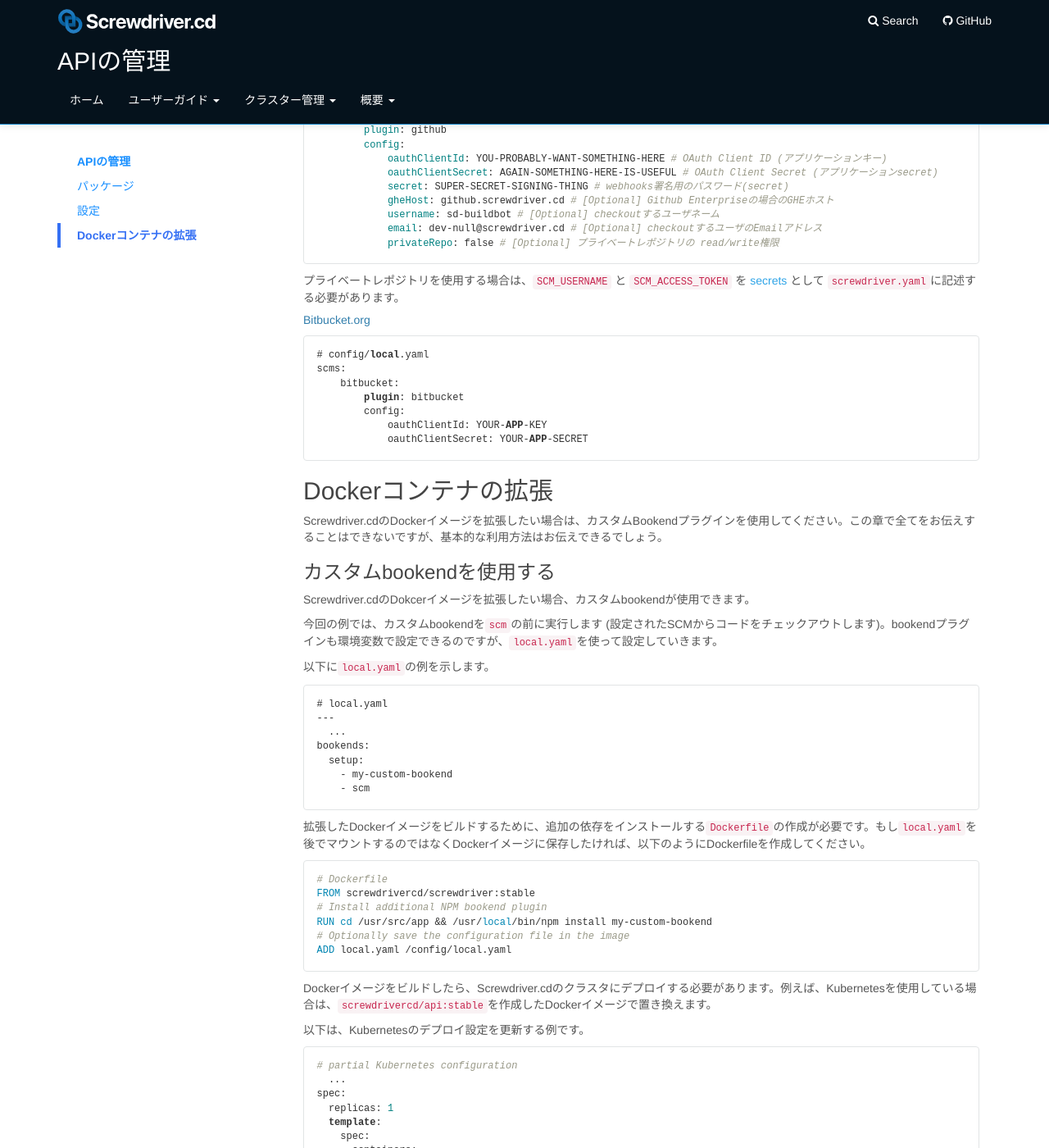
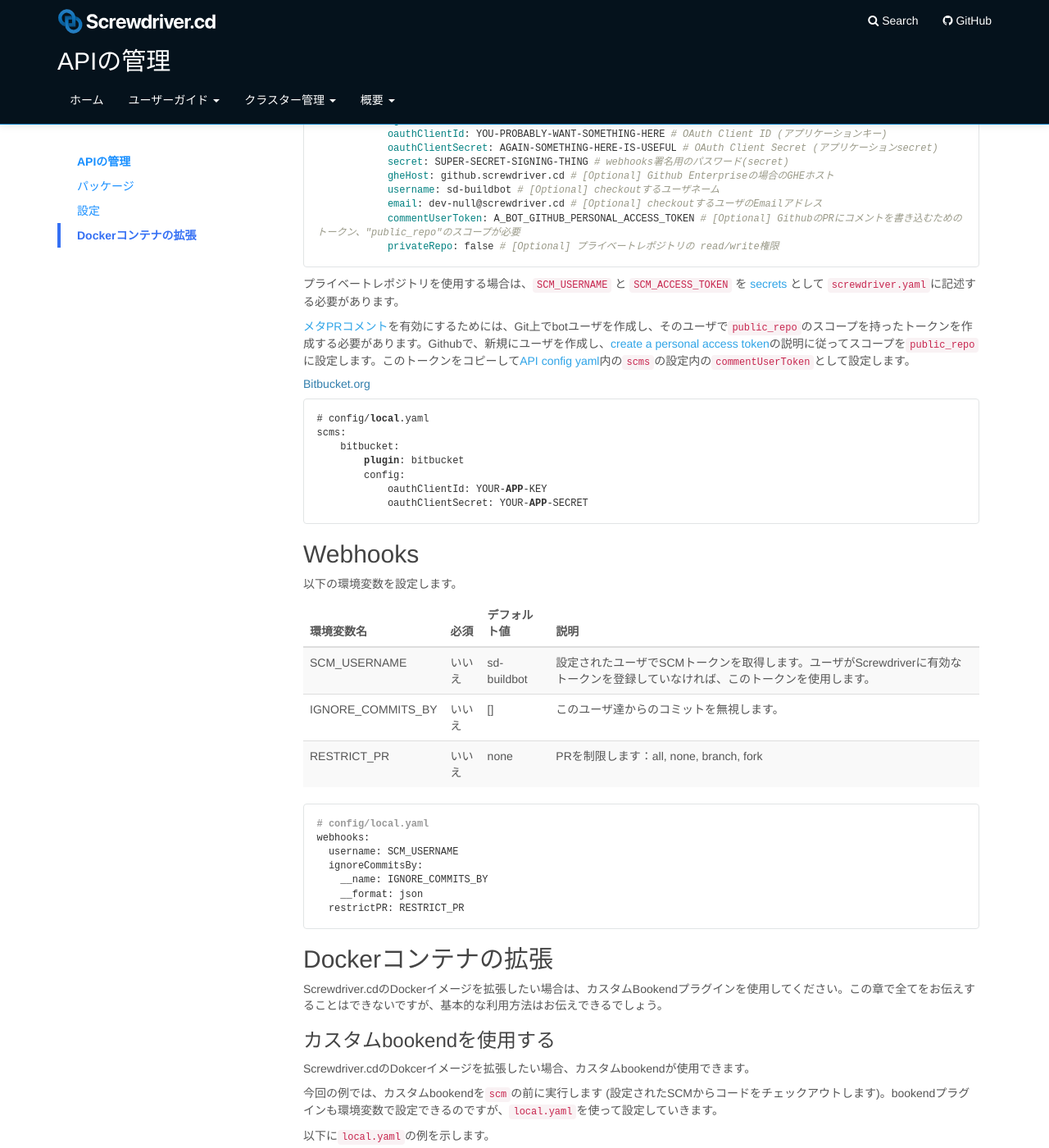
Before and after one commit to screwdriver-cd/guide, a Jekyll site: the page built from docs/ja/cluster-management/configure-api.md, in a window 1280 px wide and 1400 px high, scrolled down 11160 px. Shown: the whole window at 82% size. Built offline with Jekyll 4.4.1, drawn with Linux system fonts in a browser that asks for light colours; some of the changed text lies outside the part shown.

Commit message:
docs: Japanese translation (configure-api.md) (#277)

````diff
--- a/docs/ja/cluster-management/configure-api.md
+++ b/docs/ja/cluster-management/configure-api.md
@@ -486,10 +484,13 @@ scms:
             gheHost: github.screwdriver.cd # [Optional] Github Enterpriseの場合のGHEホスト
             username: sd-buildbot # [Optional] checkoutするユーザネーム
             email: dev-null@screwdriver.cd # [Optional] checkoutするユーザのEmailアドレス
+            commentUserToken: A_BOT_GITHUB_PERSONAL_ACCESS_TOKEN # [Optional] GithubのPRにコメントを書き込むためのトークン、"public_repo"のスコープが必要
             privateRepo: false # [Optional] プライベートレポジトリの read/write権限
 ```
 
 プライベートレポジトリを使用する場合は、`SCM_USERNAME` と `SCM_ACCESS_TOKEN` を [secrets](../../user-guide/configuration/secrets) として `screwdriver.yaml`に記述する必要があります。
+
+[メタPRコメント](../user-guide/metadata.md)を有効にするためには、Git上でbotユーザを作成し、そのユーザで`public_repo`のスコープを持ったトークンを作成する必要があります。Githubで、新規にユーザを作成し、[create a personal access token](https://help.github.com/articles/creating-a-personal-access-token-for-the-command-line)の説明に従ってスコープを`public_repo`に設定します。このトークンをコピーして[API config yaml](https://github.com/screwdriver-cd/screwdriver/blob/master/config/custom-environment-variables.yaml#L268-L269)内の`scms`の設定内の`commentUserToken`として設定します。
 
 ##### Bitbucket.org
 
@@ -501,6 +502,26 @@ scms:
         config:
             oauthClientId: YOUR-APP-KEY
             oauthClientSecret: YOUR-APP-SECRET
+```
+
+## Webhooks
+
+以下の環境変数を設定します。
+
+| 環境変数名             | 必須       | デフォルト値 | 説明                                      |
+|:-----------------------------|:---------------|:--------------|:-------------------------------------------------|
+| SCM_USERNAME                 | いいえ             | sd-buildbot   | 設定されたユーザでSCMトークンを取得します。ユーザがScrewdriverに有効なトークンを登録していなければ、このトークンを使用します。 |
+| IGNORE_COMMITS_BY            | いいえ             | []            | このユーザ達からのコミットを無視します。               |
+| RESTRICT_PR                  | いいえ             | none          | PRを制限します：all, none, branch, fork |
+
+```yaml
+# config/local.yaml
+webhooks:
+  username: SCM_USERNAME
+  ignoreCommitsBy:
+    __name: IGNORE_COMMITS_BY
+    __format: json
+  restrictPR: RESTRICT_PR
 ```
 
 ## Dockerコンテナの拡張
````
Also changed, not shown: other parts of docs/ja/cluster-management/configure-api.md (+0 -2 lines).
